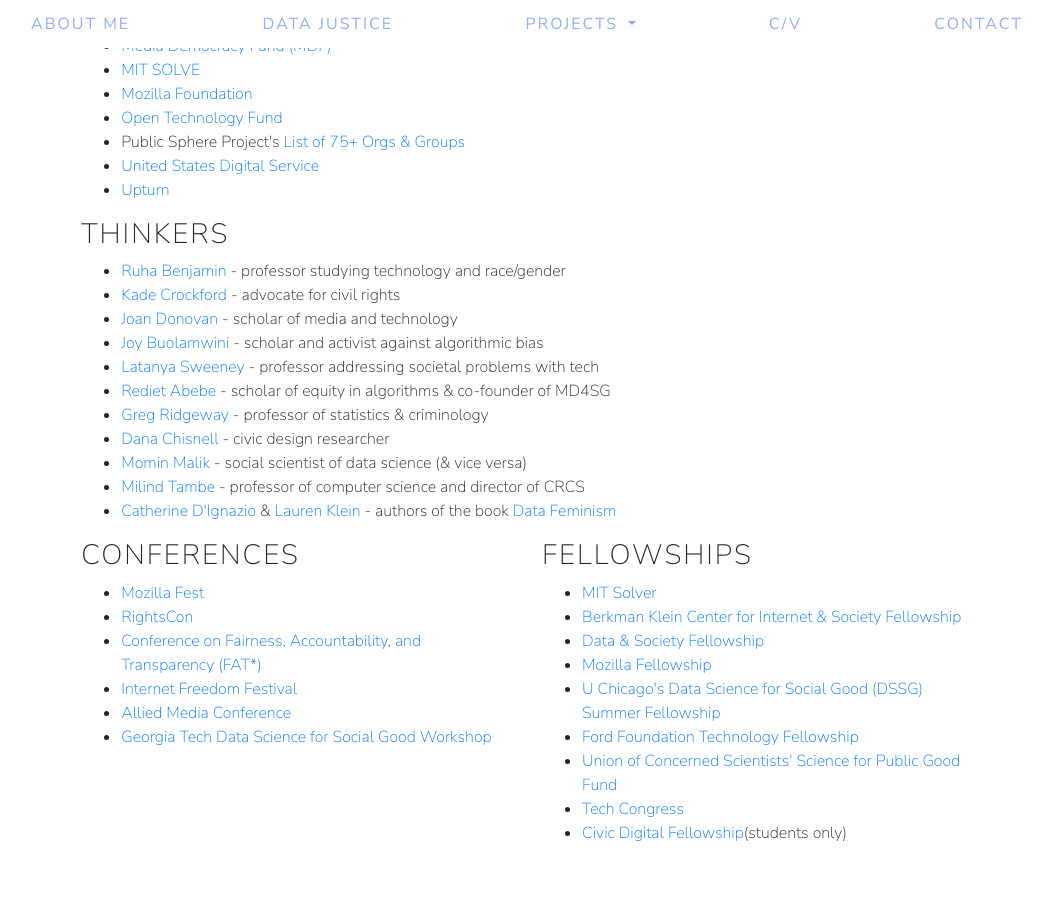
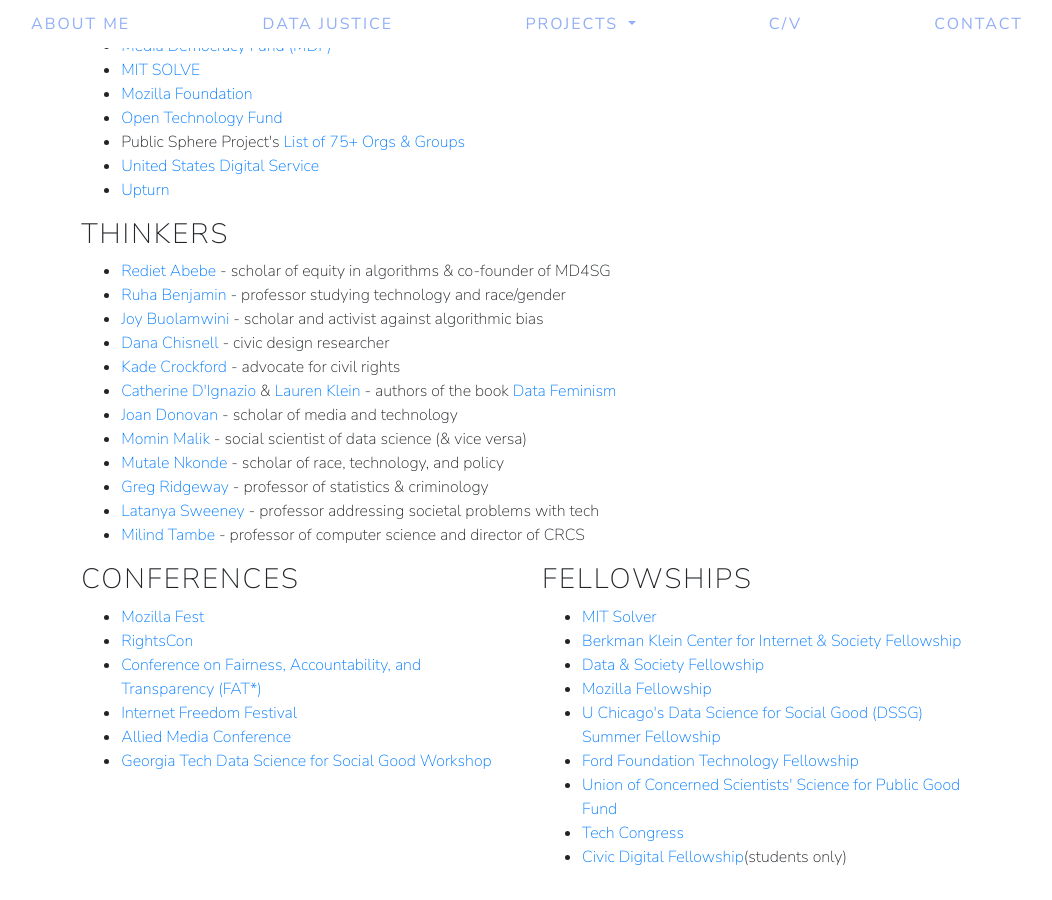
Before and after one commit to smhurwitz/smhurwitz.github.io, a Jekyll site: the page built from datajustice.html, in a window 1280 px wide and 900 px high, scrolled down 670 px. Shown: the whole window, without its empty margins (113-1165 px from the left). Built offline with Jekyll 4.4.1, drawn with Linux system fonts in a browser that asks for light colours; nearby versions of some CDN libraries.

Commit message:
Add Mutale + alphabetize

```diff
--- a/datajustice.html
+++ b/datajustice.html
@@ -82,17 +82,18 @@
       <div class="col-lg-12">
         <h3>Thinkers</h3>
         <ul>
+          <li><a href="https://www.cs.cornell.edu/~red/" target="_blank">Rediet Abebe</a> - scholar of equity in algorithms & co-founder of MD4SG</li>
           <li><a href="https://www.ruhabenjamin.com/" target="_blank">Ruha Benjamin</a> - professor studying technology and race/gender</li>
+          <li><a href="https://www.poetofcode.com/" target="_blank">Joy Buolamwini</a> - scholar and activist against algorithmic bias</li>
+          <li><a href="https://www.hks.harvard.edu/faculty/dana-chisnell" target="_blank">Dana Chisnell</a> - civic design researcher</li>
           <li><a href="https://www.aclu.org/bio/kade-crockford" target="_blank">Kade Crockford</a> - advocate for civil rights</li>
+          <li><a href="http://www.kanarinka.com/" target="_blank">Catherine D'Ignazio</a> & <a href="http://lklein.com/" target="_blank">Lauren Klein</a> - authors of the book <a href="http://datafeminism.io/" target="_blank">Data Feminism</a></li>
           <li><a href="https://www.hks.harvard.edu/faculty/joan-donovan" target="_blank">Joan Donovan</a> -  scholar of media and technology</li>
-          <li><a href="https://www.poetofcode.com/" target="_blank">Joy Buolamwini</a> - scholar and activist against algorithmic bias</li>
+          <li><a href="https://www.mominmalik.com/" target="_blank">Momin Malik</a> - social scientist of data science (& vice versa)</li>
+          <li><a href="https://www.mutale.tech/" target="_blank">Mutale Nkonde</a> - scholar of race, technology, and policy</li>
+          <li><a href="https://sites.google.com/site/gregridgeway/" target="_blank">Greg Ridgeway</a> - professor of statistics & criminology</li>
           <li><a href="https://www.iq.harvard.edu/people/latanya-sweeney" target="_blank">Latanya Sweeney</a> - professor addressing societal problems with tech</li>
-          <li><a href="https://www.cs.cornell.edu/~red/" target="_blank">Rediet Abebe</a> - scholar of equity in algorithms & co-founder of MD4SG</li>
-          <li><a href="https://sites.google.com/site/gregridgeway/" target="_blank">Greg Ridgeway</a> - professor of statistics & criminology</li>
-          <li><a href="https://www.hks.harvard.edu/faculty/dana-chisnell" target="_blank">Dana Chisnell</a> - civic design researcher</li>
-          <li><a href="https://www.mominmalik.com/" target="_blank">Momin Malik</a> - social scientist of data science (& vice versa)</li>
           <li><a href="https://teamcore.seas.harvard.edu/tambe" target="_blank">Milind Tambe</a> - professor of computer science and director of CRCS</li>
-          <li><a href="http://www.kanarinka.com/" target="_blank">Catherine D'Ignazio</a> & <a href="http://lklein.com/" target="_blank">Lauren Klein</a> - authors of the book <a href="http://datafeminism.io/" target="_blank">Data Feminism</a></li>
         </ul>
       </div>
 
```
